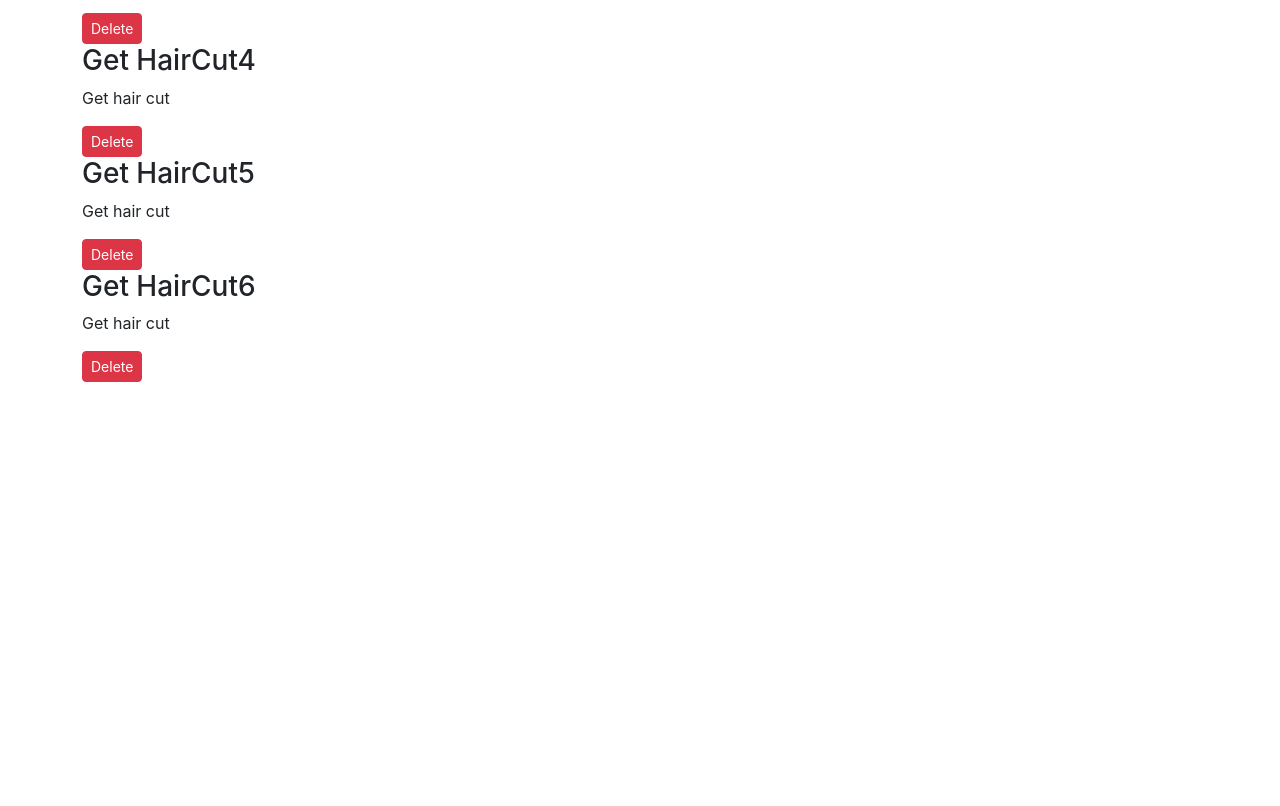
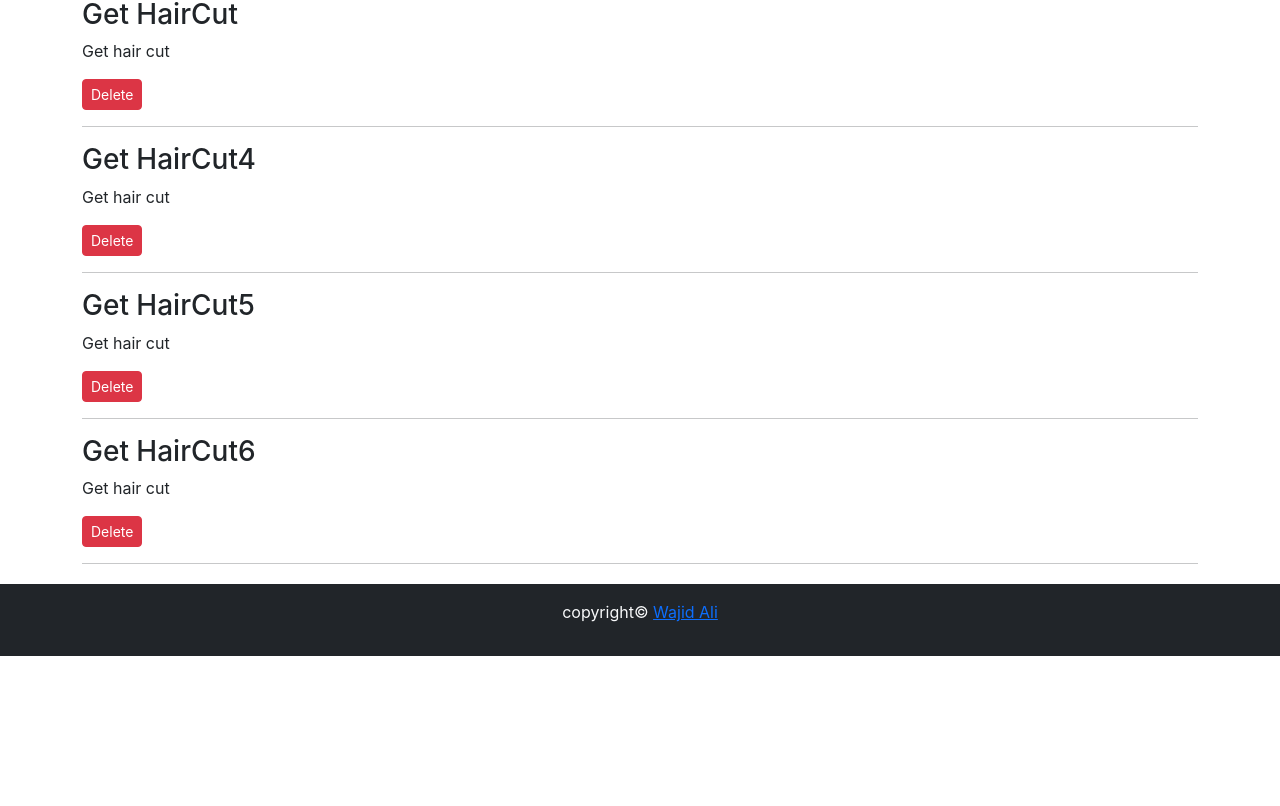
Before and after one commit to wajidalii/todos-list, a React (Create React App) app: page / in a window 1280 px wide. Shown: the part 674-1480 px from the top of the page. After the commit the page ends 1330 px from the top, so only its background shows below. Built offline with nearby package versions, Linux system fonts and the light colour scheme.

Commit message:
styling added in footer and todos list

```diff
--- a/src/components/Footer/Footer.js
+++ b/src/components/Footer/Footer.js
@@ -1,13 +1,8 @@
 import React from "react";
 
 function Footer() {
-  const styles = {
-    position: "relative",
-    marginTop: "40%",
-    width: "100%",
-  };
   return (
-    <footer className="bg-dark text-light py-3 footer" style={styles}>
+    <footer className="bg-dark text-light py-3 footer">
       <p className="text-center">
         copyright&copy; <a href="https://wajidali.netlify.app"> Wajid Ali</a>
       </p>
--- a/src/components/Todos/Todos.js
+++ b/src/components/Todos/Todos.js
@@ -1,8 +1,12 @@
 import React from "react";
 import TodoItem from "./TodoItem";
 function Todos(props) {
+  const styles = {
+    minHeight: "46vh",
+    marginBottom: "20px",
+  };
   return (
-    <div className="container">
+    <div className="container" style={styles}>
       <h1 className="text-center">My Todo List</h1>
       {props.myTodos.length ? (
         props.myTodos.map((todo) => (
@@ -11,7 +15,8 @@ function Todos(props) {
               todo={todo}
               key={todo.srNum}
               onDeleteTodo={props.onDeleteTodo}
-            />
+            />{" "}
+            <hr />
           </div>
         ))
       ) : (
```
